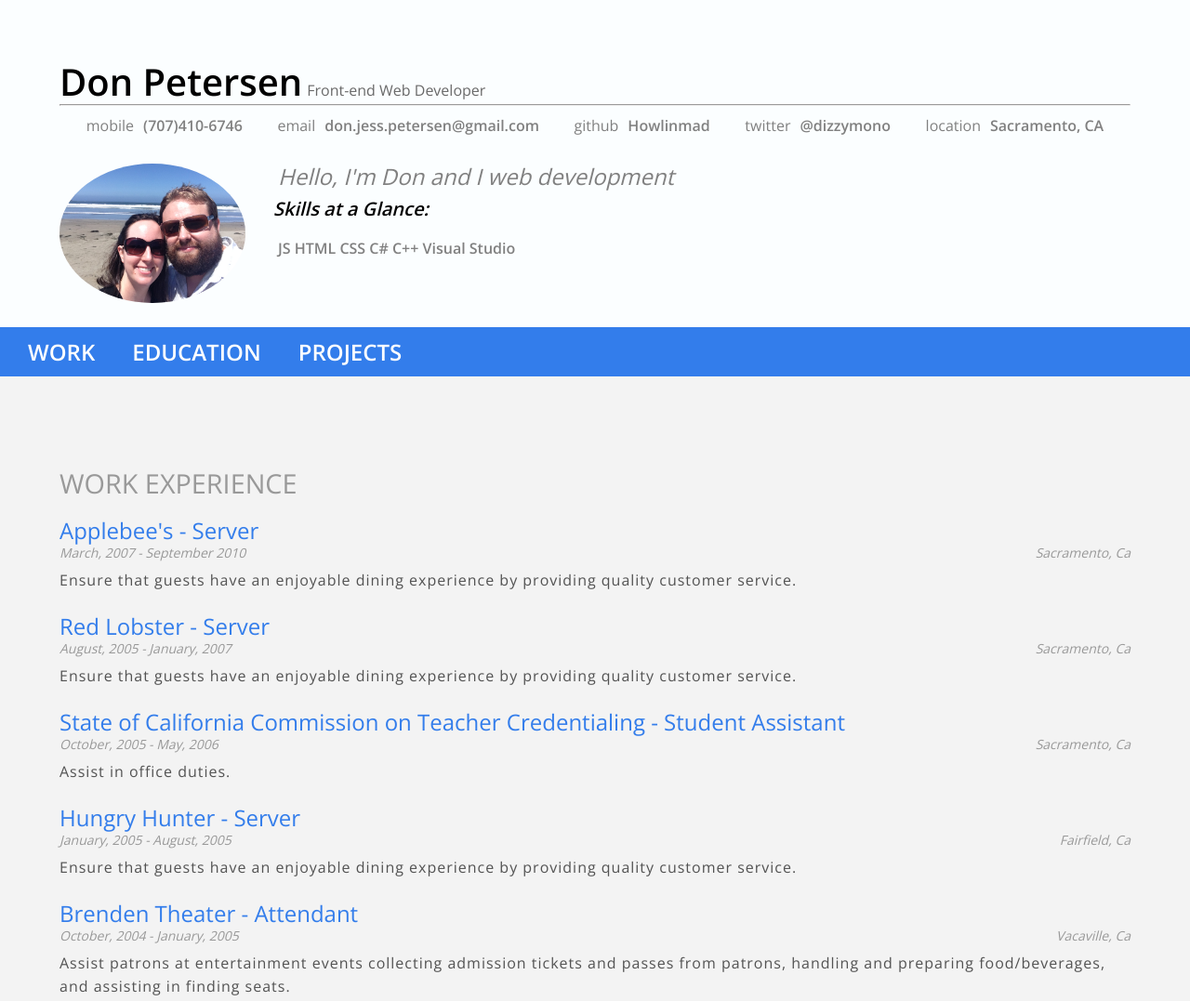
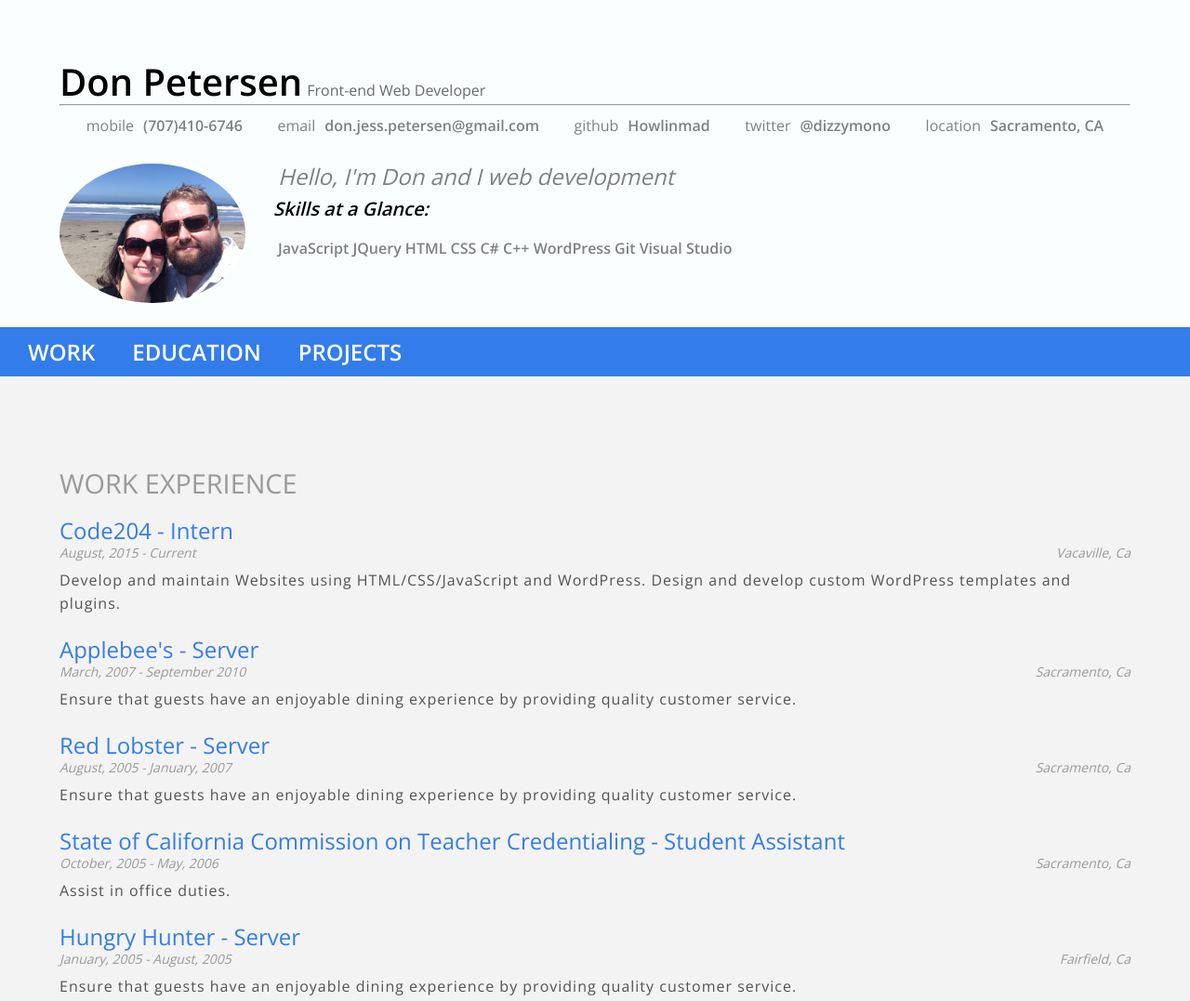
Before and after one commit to howlinmad/Resume_website, a plain HTML site: page index.html in a window 1280 px wide. Shown: the top 1077 px of the page at 93% size. Drawn offline with nearby package versions, Linux system fonts and the light colour scheme; some packages are replaced by stand-ins of ours.

Commit message:
Fixed JQuery link and updated

```diff
--- a/index.html
+++ b/index.html
@@ -5,7 +5,7 @@
     <link href='http://fonts.googleapis.com/css?family=Open+Sans:400,600' rel='stylesheet' type='text/css'>
     <link href="css/style.css" rel="stylesheet" type="text/css"></link>
     <link href="css/myStyles.css" rel="stylesheet" type="text/css"></link>
-    <script src="//ajax.googleapis.com/ajax/libs/jquery/2.1.1/jquery.min.js"></script>
+    <script src="https://ajax.googleapis.com/ajax/libs/jquery/1.11.3/jquery.min.js"></script>
     <script src="js/helper.js"></script>
     <script src="js/navScroll.js"></script>
     <script type="text/javascript" src="http://maps.googleapis.com/maps/api/js?libraries=places"></script>
--- a/js/resumeBuilder.js
+++ b/js/resumeBuilder.js
@@ -10,7 +10,7 @@ var bio = {
     "location": "Sacramento, CA"
   },
   "bioPic": "images/DJ_BEACH.jpg",
-  "skills": ["JS", "HTML", "CSS", "C#", "C++", "Visual Studio"],
+  "skills": ["JavaScript", "JQuery", "HTML", "CSS", "C#", "C++", "WordPress", "Git", "Visual Studio"],
   display: function() {
     var formattedName = HTMLheaderName.replace("%data%", bio.name);
     var formattedRole = HTMLheaderRole.replace("%data%", bio.role);
@@ -39,6 +39,12 @@ var bio = {
 
 var work = {
     "jobs": [ {
+        "employer": "Code204",
+        "title": "Intern",
+        "location": "Vacaville, Ca",
+        "dates": "August, 2015 - Current",
+        "description": "Develop and maintain Websites using HTML/CSS/JavaScript and WordPress. Design and develop custom WordPress templates and plugins."
+    },{
         "employer": "Applebee's",
         "title": "Server",
         "location": "Sacramento, Ca",
```
